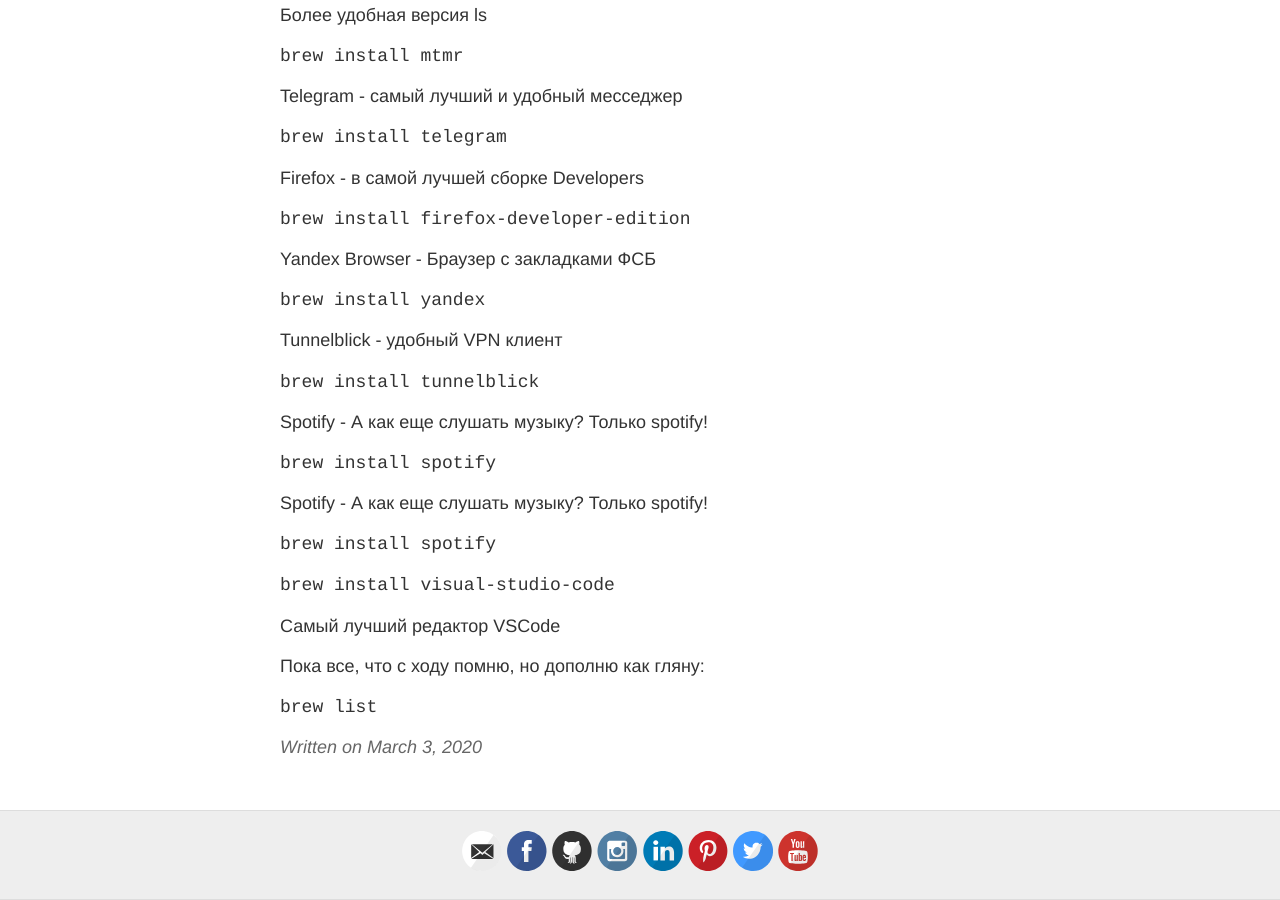
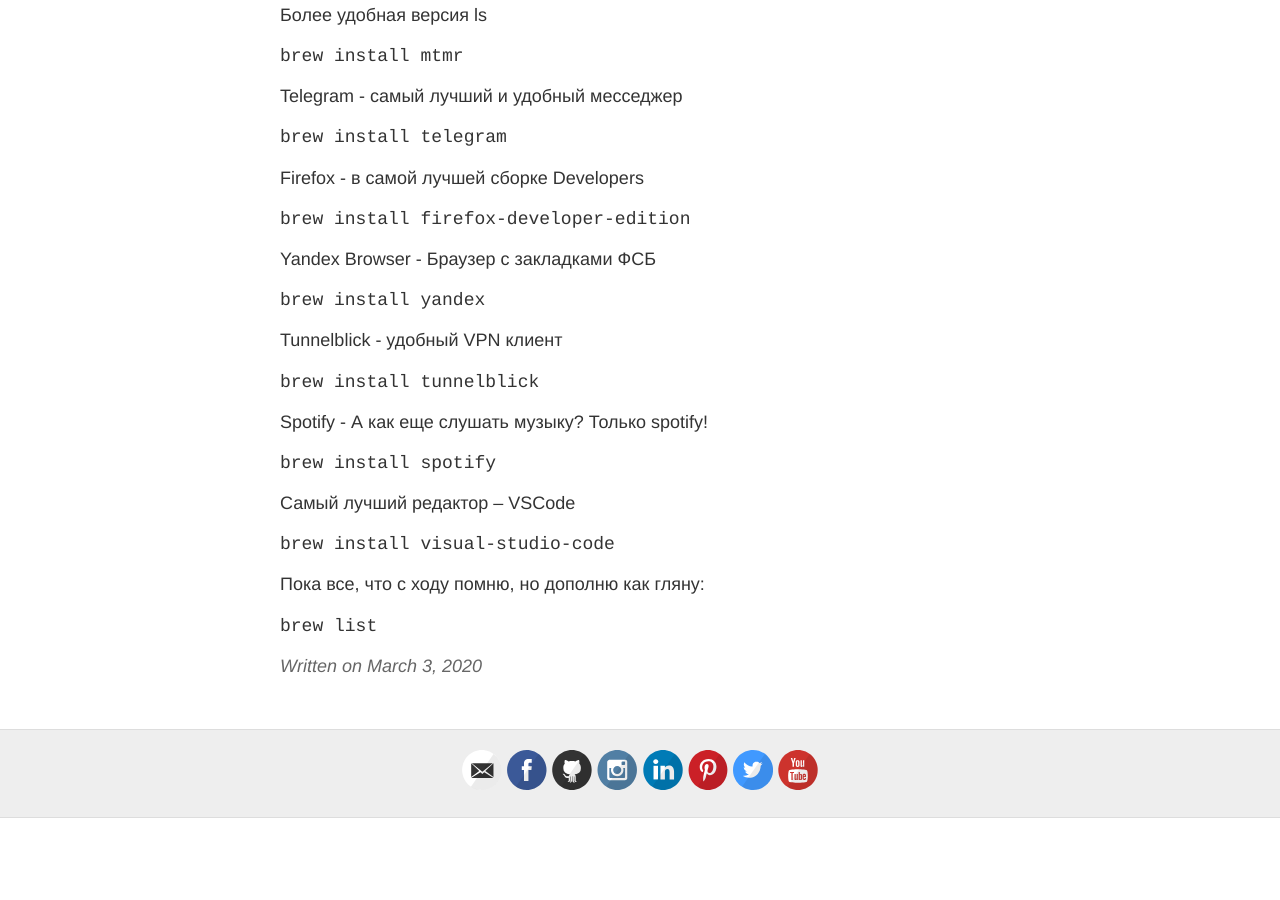
Before and after one commit to tatarinovms/tatarinovms.github.io, a Jekyll site: the page built from _posts/2020-3-3-brew.md, in a window 1280 px wide and 900 px high, scrolled down 3358 px. Built offline with Jekyll 4.4.1, drawn with Linux system fonts in a browser that asks for light colours; after the commit the page ends 4176 px from its top, so only the background shows below that.

Commit message:
Update 2020-3-3-brew.md

```diff
--- a/_posts/2020-3-3-brew.md
+++ b/_posts/2020-3-3-brew.md
@@ -226,17 +226,11 @@
 brew install spotify
 </code>
 
-Spotify - А как еще слушать музыку? Только spotify!
-
-<code>
-brew install spotify
-</code>
+Самый лучший редактор – VSCode
 
 <code>
 brew install visual-studio-code
 </code>
-
-Самый лучший редактор VSCode
 
 Пока все, что с ходу помню, но дополню как гляну:
 
```
